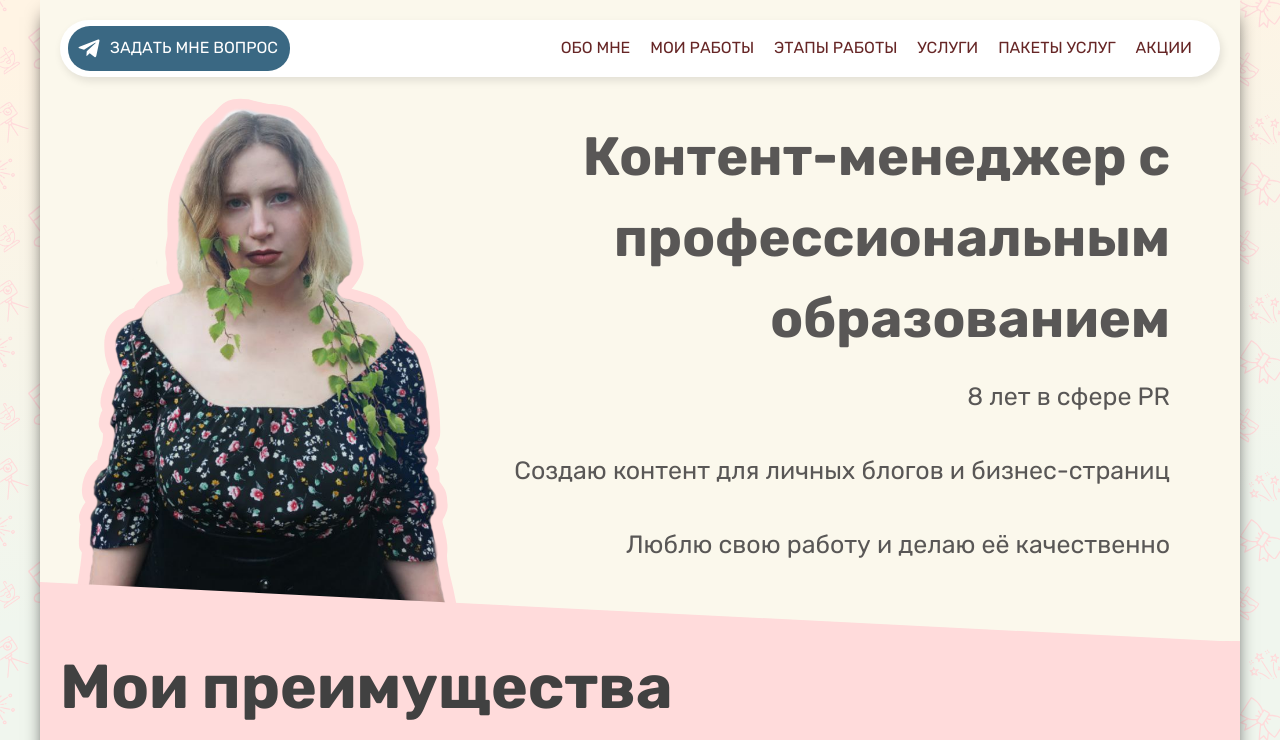
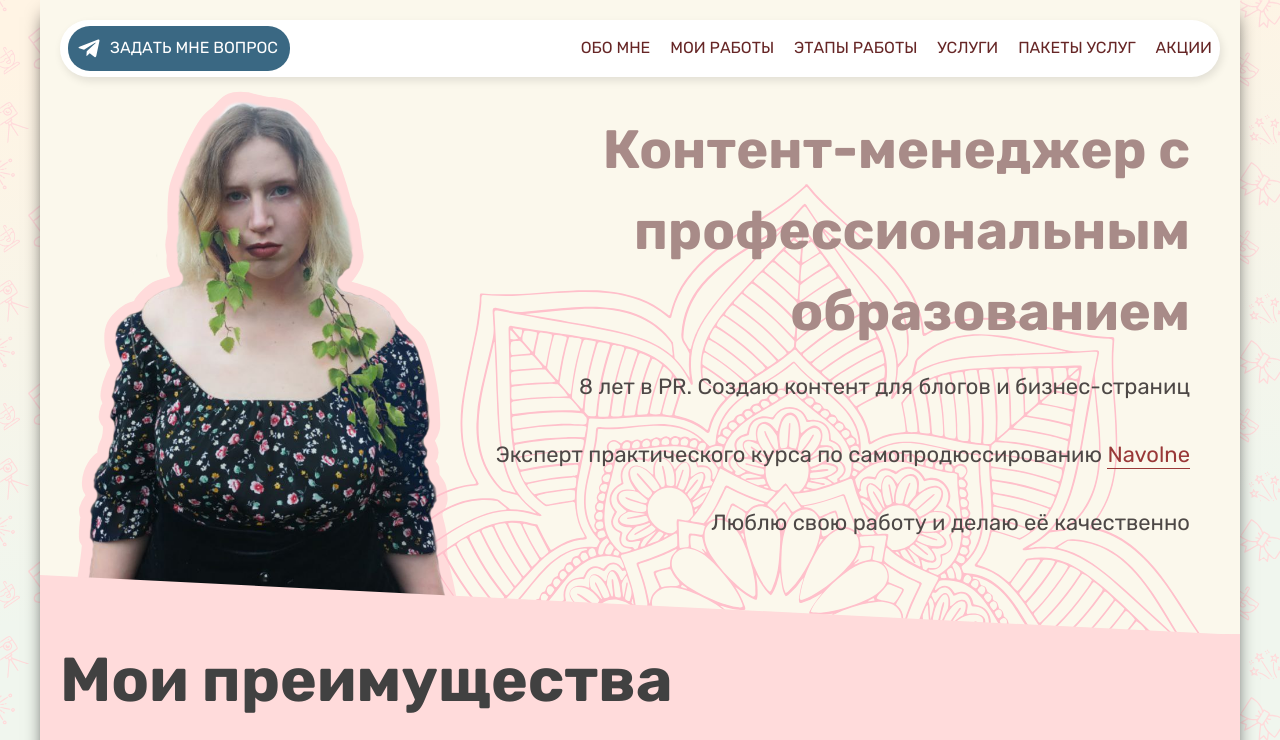
Before and after one commit to dmoldd/sofia-krasa, a website: page source/index.html in a window 1280 px wide. Shown: the top 740 px of the page. Drawn offline with Linux system fonts and the light colour scheme.

Commit message:
изменил оформление подвала. добавил орнамент у hero. теперь шапка в положении fixed. подредактировал текст у hero

```diff
--- a/source/index.html
+++ b/source/index.html
@@ -41,13 +41,14 @@
           </div>
           <div class="hero__info">
             <h2 class="hero__info-title">Контент-менеджер с профессиональным образованием</h2>
-            <p class="hero__text">8 лет в сфере PR</p>
-            <p class="hero__text">Создаю контент для личных блогов и бизнес-страниц</p>
+            <p class="hero__text">8 лет в PR. Создаю контент для блогов и бизнес-страниц</p>
+            <p class="hero__text">Эксперт практического курса по самопродюссированию <a>Navolne</a></p>
             <p class="hero__text">Люблю свою работу и делаю её качественно</p>
           </div>
           <svg class="hero__border-triangle" width="1200" height="64">
             <polygon points="0,60 0,0 1200,60"/>
           </svg>
+          <img class="hero__background" src="./img/svg/hero-bg.svg">
         </div>
       </section>
       <section class="advantages">
@@ -189,6 +190,9 @@
       </section>
     </main>
     <footer class="footer">
+      <svg class="footer__border-top" width="100%" height="68" viewBox="0 0 1394 68" fill="none" xmlns="http://www.w3.org/2000/svg">
+        <path d="M1393.52 28.6264C1390.22 28.6875 1386.94 29.1987 1383.18 29.2686C1318.76 30.4654 1318.18 -0.586165 1254.22 0.601904C1189.8 1.79871 1190.38 32.8503 1126.42 34.0383C1062 35.2351 1061.42 4.18359 997.468 5.37166C933.043 6.56846 933.621 37.62 869.667 38.8081C805.242 40.0049 804.665 8.95333 740.712 10.1414C676.287 11.3382 676.864 42.3898 612.91 43.5778C548.486 44.7746 547.909 13.7231 483.955 14.9111C419.531 16.108 420.108 47.1595 356.154 48.3476C291.73 49.5444 291.153 18.4928 226.728 19.6896C162.774 20.8777 163.351 51.9293 98.9271 53.1261C34.9731 54.3141 34.3964 23.2626 -30.0279 24.4594C-93.9818 25.6474 -93.405 56.699 -157.829 57.8958C-197.33 58.6296 -212.596 47.2086 -233.454 38.5925L-233.454 67.4999L612.91 67.4999L1393.52 67.4999L1393.52 28.6264Z"/>
+      </svg>
       <div class="container">
         <nav class="main-nav">
           <ul class="main-nav__list">
--- a/source/sass/blocks/footer.scss
+++ b/source/sass/blocks/footer.scss
@@ -1,9 +1,20 @@
 .footer {
-  box-shadow: 0 -7px 11px -8px rgba(34, 60, 80, 0.6);
+  // box-shadow: 0 -7px 11px -8px rgba(34, 60, 80, 0.6);
+  background-color: $pink;
+  position: relative;
+  padding: 0 0 20px 0;
+}
+
+.footer__border-top {
+  // width: 105%;
+  fill: $pink;
+  position: absolute;
+  top: -60px;
 }
 
 .footer .container {
   display: flex;
+  flex-direction: column;
   justify-content: space-between;
   align-items: center;
 }
--- a/source/sass/blocks/header.scss
+++ b/source/sass/blocks/header.scss
@@ -1,6 +1,12 @@
 .header {
   margin: 20px 0 0 0;
-  // position: sticky;
+  position: fixed;
+  width: inherit;
+  z-index: 3;
+}
+
+.header .container .main-nav {
+  margin: 0 0 0 auto;
 }
 
 .header .container {
--- a/source/sass/blocks/hero.scss
+++ b/source/sass/blocks/hero.scss
@@ -1,3 +1,7 @@
+.maincontent {
+  padding: 70px 0 0 0;
+}
+
 .hero {
   margin: 20px 0 0 0;
 }
@@ -13,25 +17,37 @@
   align-self: flex-start;
   max-width: 65%;
   text-align: right;
+  padding: 0 30px 0 0;
+  z-index: 1;
 }
 
 .hero__info-title {
   margin: 20px 0 0 0;
-  padding: 0 50px 0 0;
   line-height: 150%;
   font-size: 54px;
   color: $hero-font-color;
   // -webkit-text-stroke: 1px $gray;
   // text-transform: uppercase;
   // color: $pink;
-  color: #595756;
+  color: #a88b88;
 
 }
 
 .hero__text {
-  font-size: 25px;
-  color: #595756;
-  padding: 0 50px 0 0;
+  font-size: 22px;
+  color: #4d4846;
+
+  a {
+    color: #993838;
+    border-bottom: 1px solid #993838;
+    transition: $transition-slow;
+  }
+
+  a:hover {
+    color: #6464f9;
+    border-bottom: 1px solid #6464f9;
+    transition: $transition-slow;
+  }
 }
 
 .hero__img {
@@ -98,3 +114,12 @@
   bottom: -5px;
   z-index: 2;
 }
+
+.hero__background {
+  position: absolute;
+  width: 75%;
+  transform: rotate(4deg);
+  bottom: 1px;
+  right: 0;
+  z-index: 0;
+}
--- a/source/sass/blocks/services.scss
+++ b/source/sass/blocks/services.scss
@@ -1,6 +1,6 @@
 .services {
   background-color: #FBF8EC;
-  padding: 0 0 40px 0;
+  padding: 0 0 100px 0;
 }
 
 .services .container {
```
Also changed, not shown: source/css/style.css, source/img/svg/footer-bg.svg (added), source/img/svg/footer-border-top-line.svg (added), source/img/svg/hero-bg.svg (added), 1 other file.
